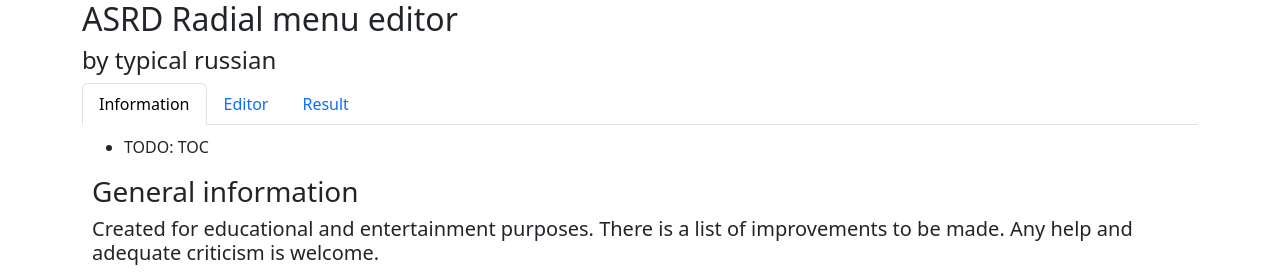
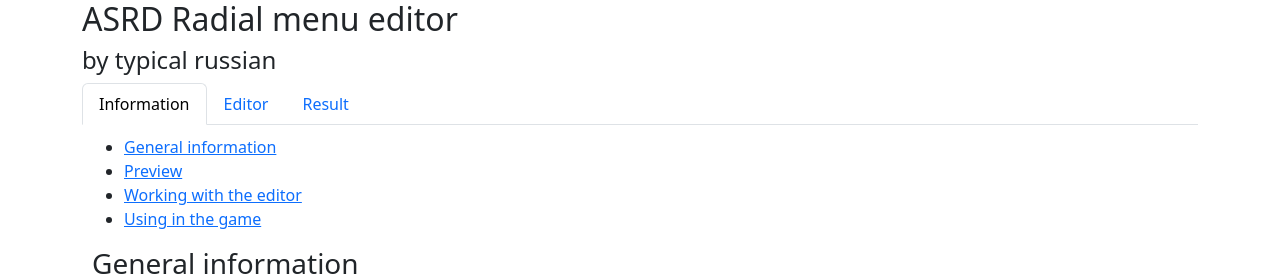
Before and after one commit to hpdodger/asrd-radial-menu-editor, an Angular app: page / in a window 1280 px wide. Shown: the top 277 px of the page. Built offline with nearby package versions, Linux system fonts and the light colour scheme.

Commit message:
whatever commit

```diff
--- a/src/app/components/about/about.component.html
+++ b/src/app/components/about/about.component.html
@@ -1,14 +1,18 @@
-<ul>
-	<li>TODO: TOC</li>
+<ul id="toc">
+	<li><a href="#generalInformation">General information</a></li>
+	<li><a href="#preview">Preview</a></li>
+	<li><a href="#workingWithEditor">Working with the editor</a></li>
+	<li><a href="#usingInTheGame">Using in the game</a></li>
 </ul>
 
-<h3>General information</h3>
+<h3 id="generalInformation">General information</h3>
 
 <h5>Created for educational and entertainment purposes. There is a list of improvements to be made. Any help and
 	adequate
 	criticism is welcome.</h5>
+<br><a href="#toc">TOC</a>
 
-<h3>Preview</h3>
+<h3 id="preview">Preview</h3>
 
 <img src="assets/screenshot.png" alt="preview" width="560" />
 <br><br>
@@ -31,8 +35,11 @@
 	text specifies the presentation of the menu item on the screen.
 <p>
 	command specifies the action that will be performed when clicking on the menu item.
+<br><a href="#toc">TOC</a>
 
-<h3>Working with the editor</h3>
+<h3 id="workingWithEditor">Working with the editor</h3>
+<p>
+	You can add arbitrary count of menus.
 <p>
 	The editor allows you to create new menus, edit existing ones, delete and add items, and create nested
 	menus.
@@ -98,8 +105,9 @@
 		</textarea>
 
 	The Result tab allows you to view the final version in Txt and JSON formats, as well as download it.
+<br><a href="#toc">TOC</a>
 
-<h3>Using in the game</h3>
+<h3 id="usingInTheGame">Using in the game</h3>
 
 <p>
 	Make a bind to any button to open the default menu, for example bind o "radialmenu Default".
@@ -117,3 +125,4 @@
 	Now if you need to select the final command, you need to move the cursor to it and release the left mouse
 	button,
 	regardless of whether it is a submenu, no. Moving back from a submenu works on the same principle.
+<br><a href="#toc">TOC</a>
```
Also changed, not shown: 4 other files (tests, documents, lock files or other folders).
